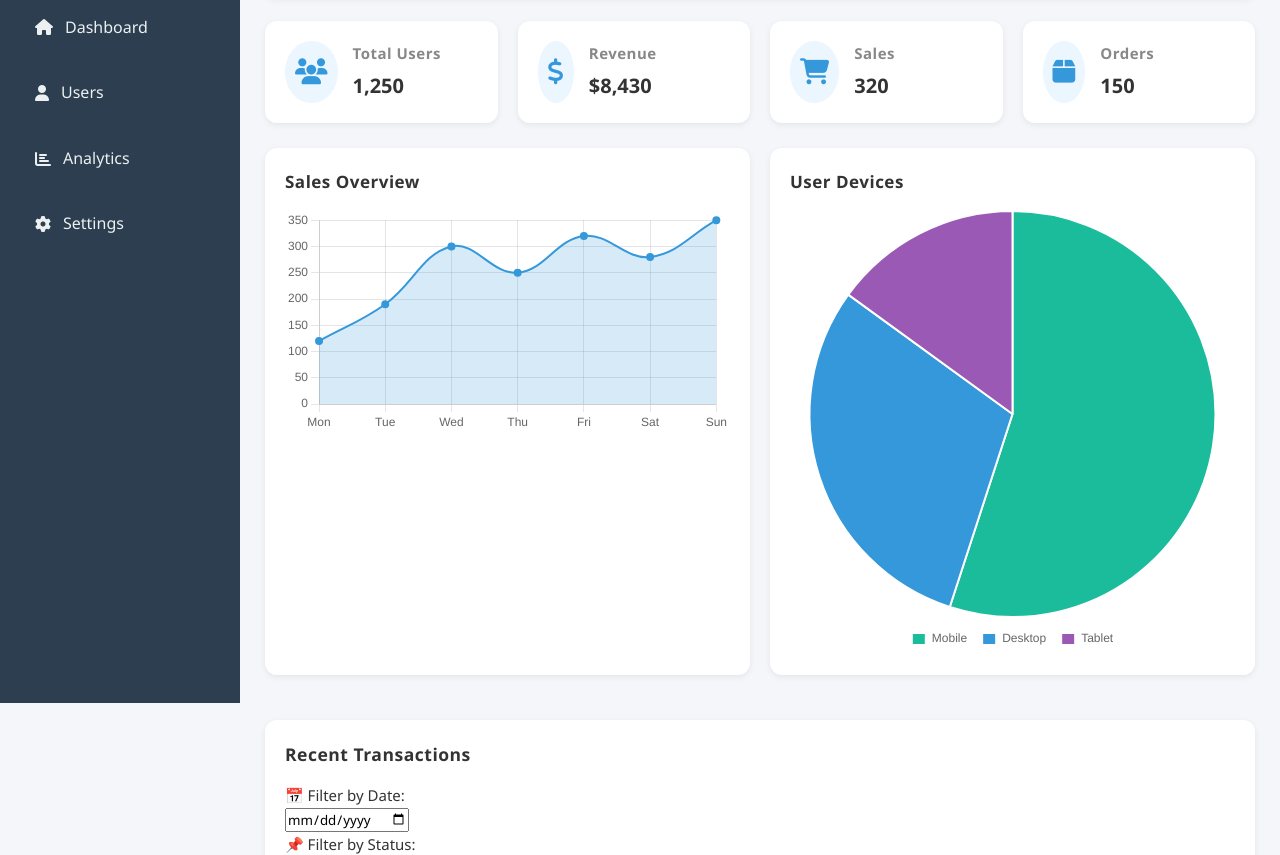
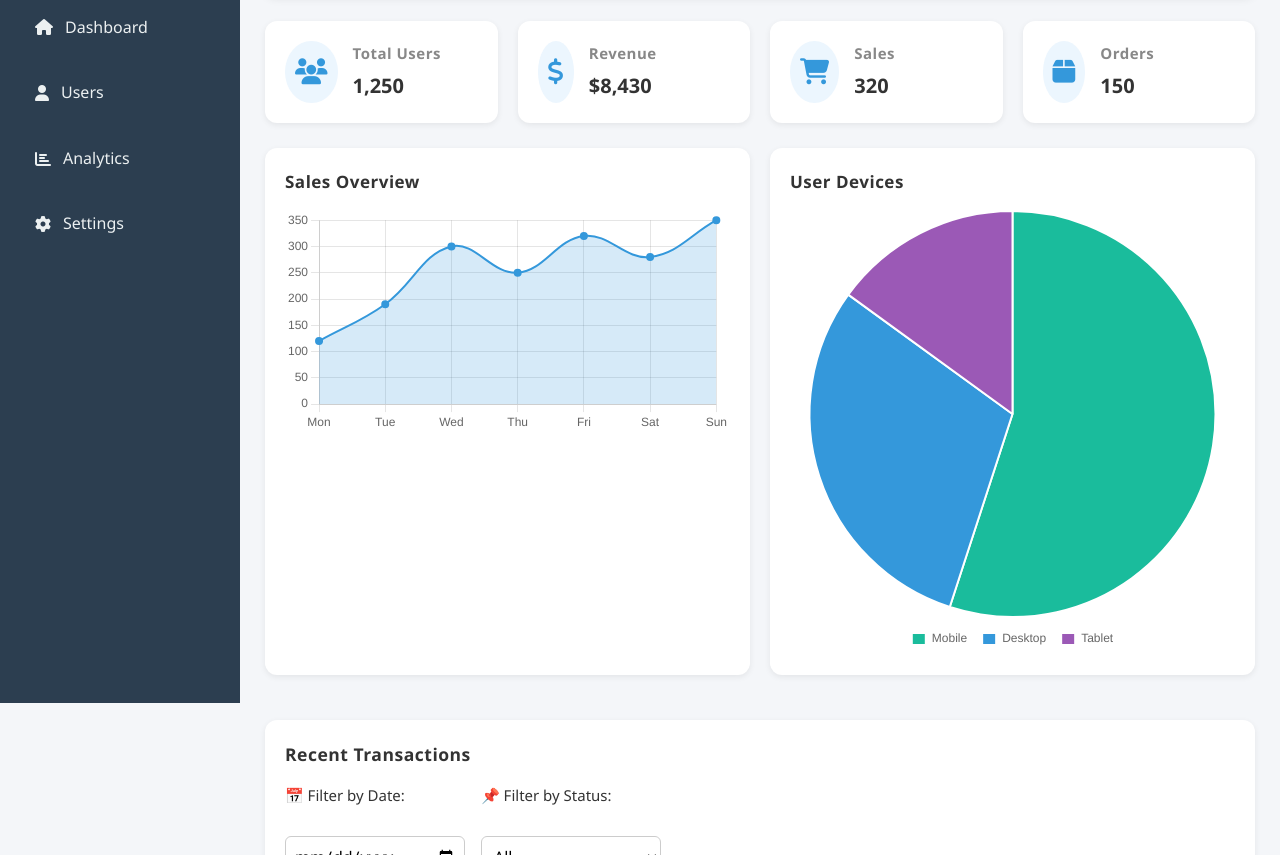
Before and after one commit to bilalzafar11/firebase-transactions-dashboard, a website with bundled scripts: page index.html in a window 1280 px wide. Shown: the part 97-952 px from the top of the page. Built offline with nearby package versions, Linux system fonts and the light colour scheme; no server answers.

Commit message:
Update style.css

```diff
--- a/style.css
+++ b/style.css
@@ -383,6 +383,45 @@
   }
 }
 
+/* 🔍 Filters Section Styling */
+.filters {
+  display: flex;
+  flex-wrap: wrap;
+  gap: 1rem;
+  margin-bottom: 1.5rem;
+  align-items: flex-end;
+}
+
+.filter-group label {
+  display: block;
+  font-weight: 500;
+  margin-bottom: 0.3rem;
+  color: #333;
+}
+
+.filter-group input[type="date"],
+.filter-group select {
+  padding: 0.5rem;
+  border: 1px solid #ccc;
+  border-radius: 6px;
+  font-size: 1rem;
+  min-width: 180px;
+  background-color: #fff;
+  transition: border-color 0.3s ease;
+}
+
+.filter-group input[type="date"]:focus,
+.filter-group select:focus {
+  outline: none;
+  border-color: #0d6efd;
+  box-shadow: 0 0 0 3px rgba(13, 110, 253, 0.1);
+}
+
+/* 🔕 Hide optional transaction list */
+.hidden-section {
+  display: none;
+}
+
 
 /* ======= DARK MODE VARIABLES ======= */
 .dark {
```
